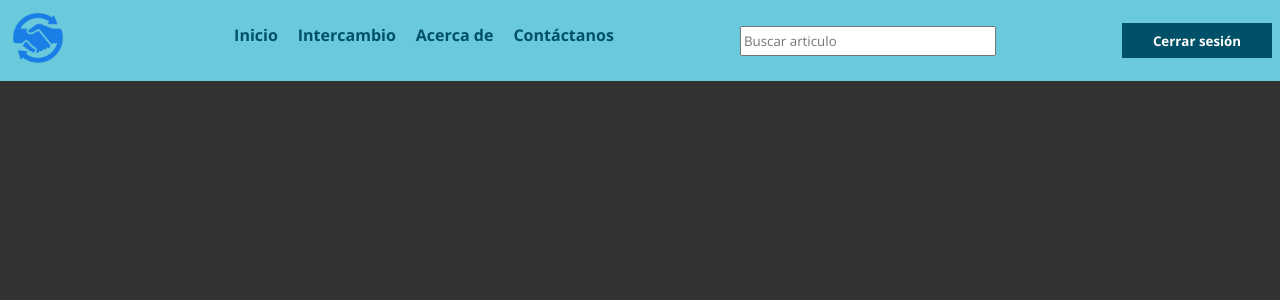
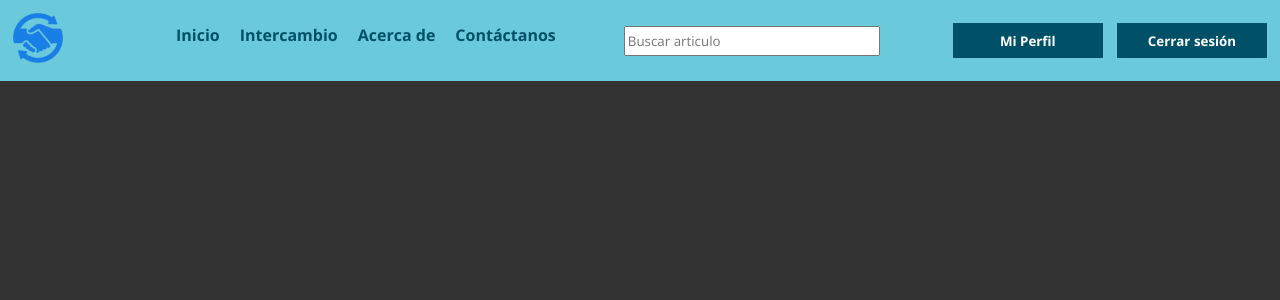
Before and after one commit to Gowtty/SwapIt, a PHP site: page /header-session.php in a window 1280 px wide. Shown: the top 300 px of the page. Run offline with PHP 8.4, Linux system fonts and the light colour scheme.

Commit message:
Update
User config, control de sesión

```diff
--- a/css/styles.css
+++ b/css/styles.css
@@ -31,6 +31,15 @@ nav ul{
     gap: 20px;
     list-style: none;
 }
+
+.nav-buttons{
+    align-self: center;
+}
+
+.nav-buttons button{
+    margin: 5px;
+}
+
 
 header a{
     text-decoration: none;
--- a/pages/user-config.php
+++ b/pages/user-config.php
@@ -1,7 +1,8 @@
 <?php
+session_start();
 include '../php/connectDB.php';
 include '../php/login-verify.php';
-include '../php/header-session.php';
+include '../php/checkSession.php';
 
 $usuario_id = $_SESSION['user_id'];
 
--- a/php/header-session.php
+++ b/php/header-session.php
@@ -25,8 +25,10 @@
     </nav>
 
     <input type="search" placeholder="Buscar articulo">
-
-    <button class="form-button" onclick="window.location.href='../php/logout.php'">Cerrar sesión</button>
+    <div class="nav-buttons">
+        <button class="form-button" onclick="window.location.href='../pages/profile.php'">Mi Perfil</button>
+        <button class="form-button" onclick="window.location.href='../php/logout.php'">Cerrar sesión</button>
+    </div>
 
     </header>
 <body>
--- a/php/update-config.php
+++ b/php/update-config.php
@@ -1,4 +1,5 @@
 <?php
+session_start();
 include '../php/connectDB.php';
 include '../php/login-verify.php';
 
```
Also changed, not shown: src/uploads/thumb_41x40mapYSL._AC_.jpg (added).
